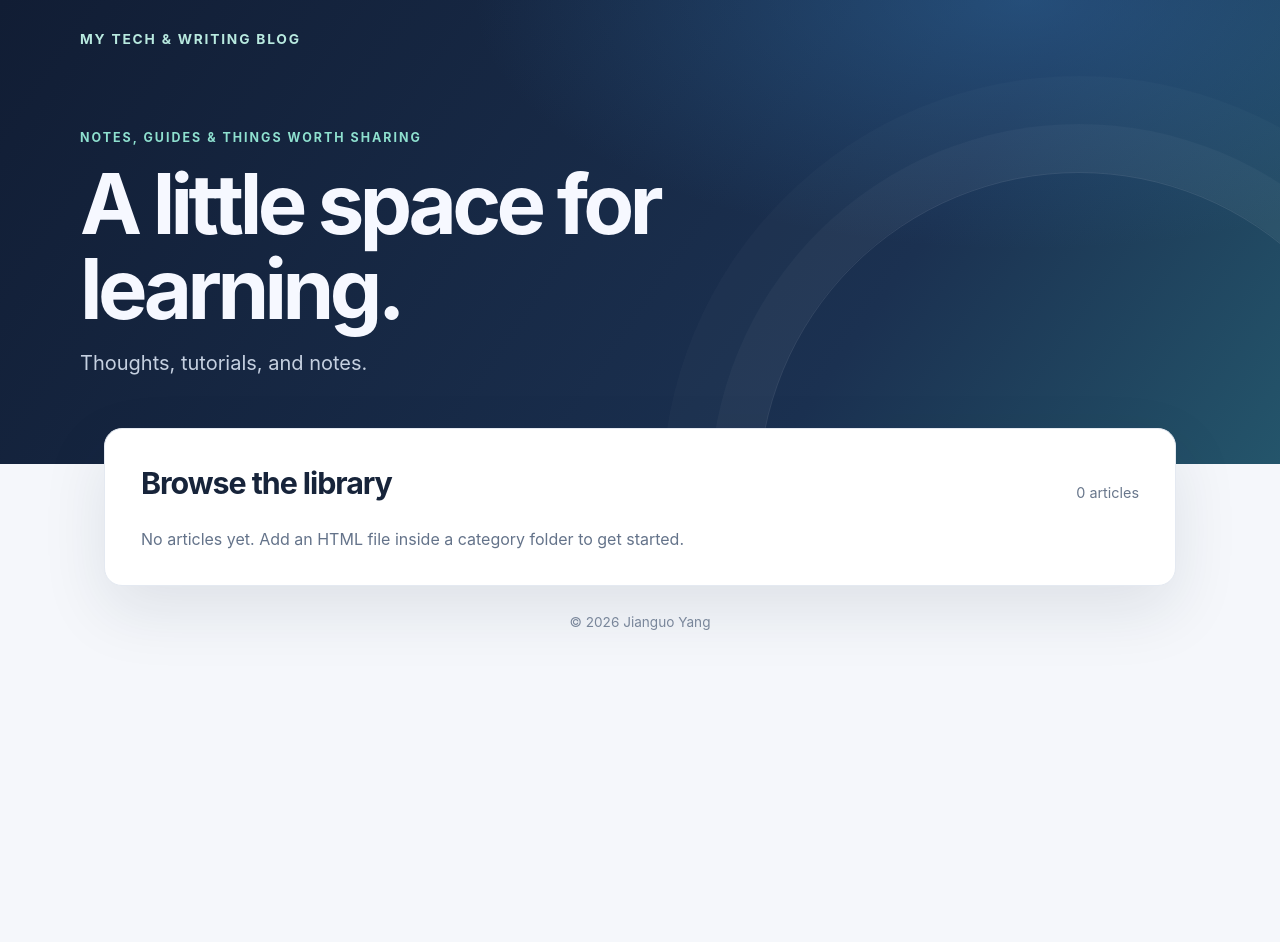
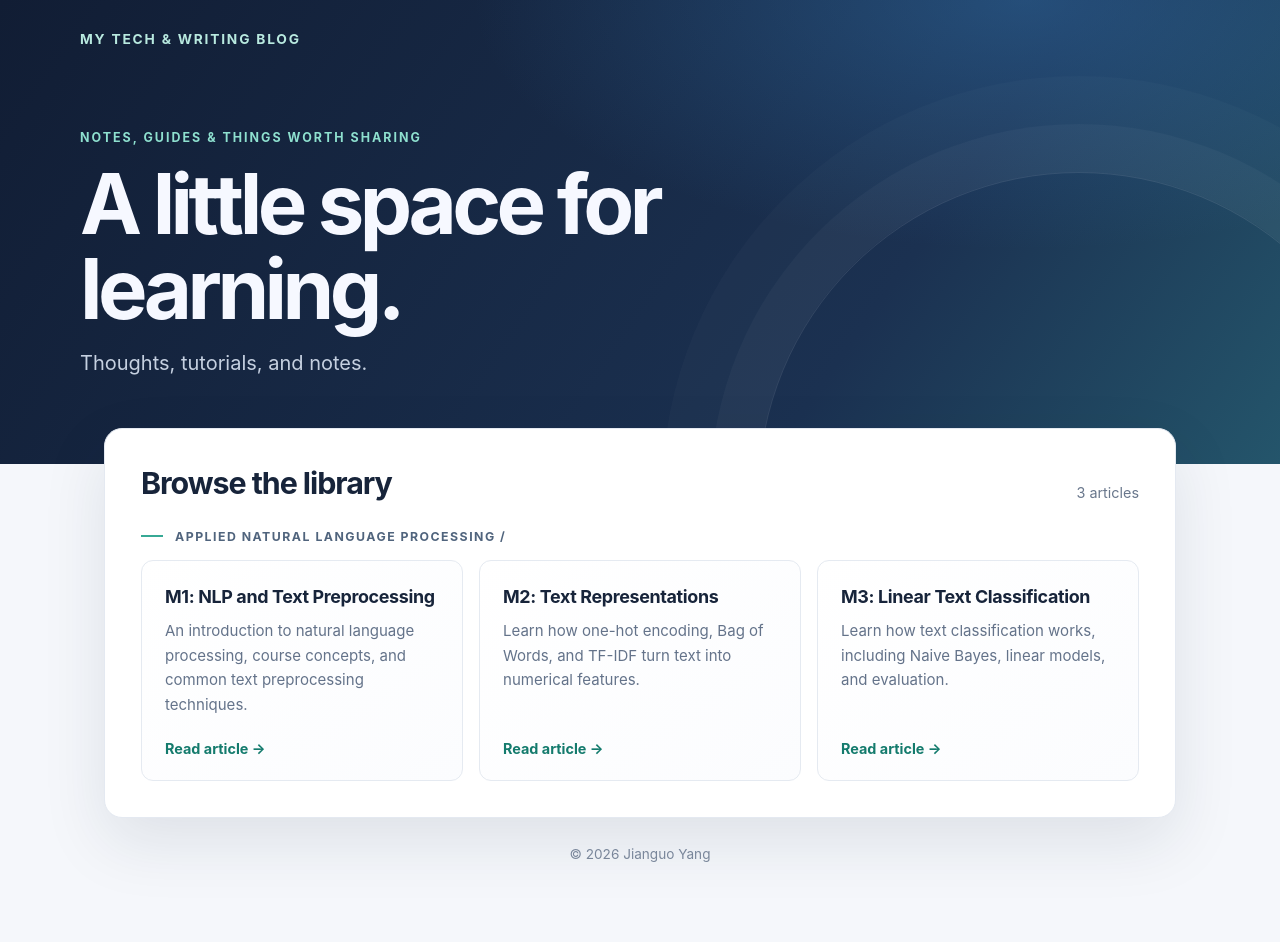
Before and after one commit to Jianguo188/jianguo188.github.io, a Jekyll site: the page built from index.html, in a window 1280 px wide. Built offline with Jekyll 4.4.1, drawn with Linux system fonts in a browser that asks for light colours; before the commit the page ends 900 px from its top, so only the background shows below that.

Commit message:
test update

```diff
--- a/_layouts/home.html
+++ b/_layouts/home.html
@@ -120,7 +120,7 @@
         {% endif %}
       {% endfor %}
       {% unless has_categories %}
-        <p class="empty">No articles yet. Add an HTML file inside a category folder to get started.</p>
+        <p class="empty">No articles yet. Add an HTML page with Jekyll front matter inside a category folder to get started.</p>
       {% endunless %}
     </div>
     <footer>&copy; {{ site.time | date: "%Y" }} {{ site.author | escape }}</footer>
--- a/guides/Applied Natural Language Processing/M1_Text_Data_Preprocessing.html
+++ b/guides/Applied Natural Language Processing/M1_Text_Data_Preprocessing.html
@@ -1,3 +1,7 @@
+---
+title: "M1: NLP and Text Preprocessing"
+description: "An introduction to natural language processing, course concepts, and common text preprocessing techniques."
+---
 <!doctype html>
 <html lang="en">
 <head>
--- a/guides/Applied Natural Language Processing/M2_Text_Representations.html
+++ b/guides/Applied Natural Language Processing/M2_Text_Representations.html
@@ -1,3 +1,7 @@
+---
+title: "M2: Text Representations"
+description: "Learn how one-hot encoding, Bag of Words, and TF-IDF turn text into numerical features."
+---
 <!doctype html>
 <html lang="en">
 <head>
--- a/guides/Applied Natural Language Processing/M3_Linear_Text_Classification.html
+++ b/guides/Applied Natural Language Processing/M3_Linear_Text_Classification.html
@@ -1,3 +1,7 @@
+---
+title: "M3: Linear Text Classification"
+description: "Learn how text classification works, including Naive Bayes, linear models, and evaluation."
+---
 <!doctype html>
 <html lang="en">
 <head>
```
